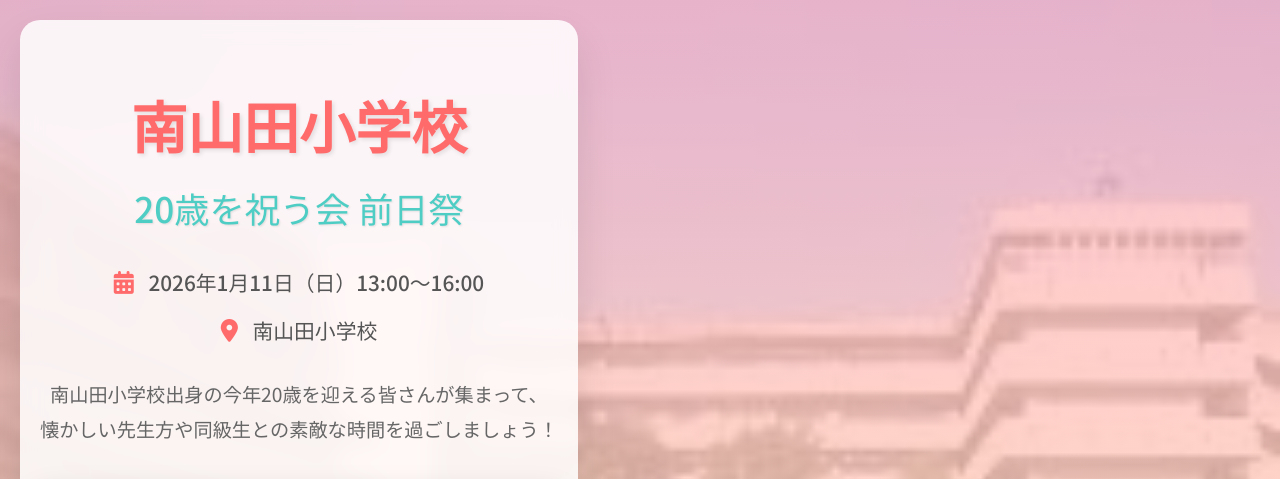
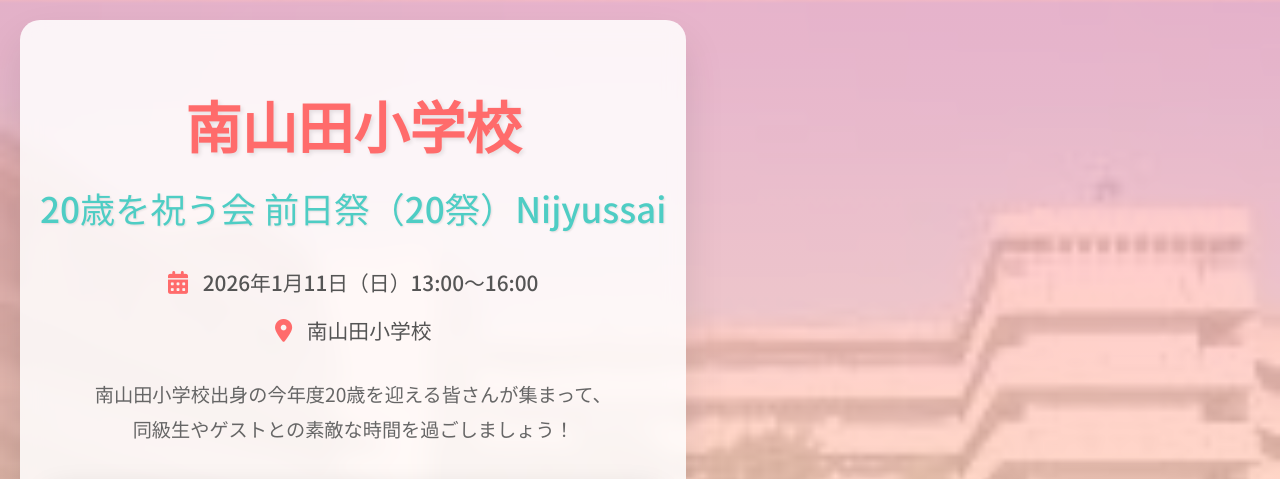
Before and after one commit to ippeitanaka/minamiyamada-20years, a website: page index.html in a window 1280 px wide. Shown: the top 479 px of the page. Drawn offline with Linux system fonts and the light colour scheme.

Commit message:
タイトルと説明文を更新：20祭（Nijyussai）を追加し、文言を調整

```diff
--- a/index.html
+++ b/index.html
@@ -3,7 +3,7 @@
 <head>
     <meta charset="UTF-8">
     <meta name="viewport" content="width=device-width, initial-scale=1.0">
-    <title>南山田小学校 20歳を祝う会 前日祭</title>
+    <title>南山田小学校 20歳を祝う会 前日祭（20祭）Nijyussai</title>
     <link rel="stylesheet" href="styles.css">
     <link href="https://fonts.googleapis.com/css2?family=Noto+Sans+JP:wght@300;400;500;700&display=swap" rel="stylesheet">
     <link rel="stylesheet" href="https://cdnjs.cloudflare.com/ajax/libs/font-awesome/6.0.0/css/all.min.css">
@@ -14,7 +14,7 @@
             <div class="container">
                 <h1 class="hero-title">
                     <span class="title-main">南山田小学校</span>
-                    <span class="title-sub">20歳を祝う会 前日祭</span>
+                    <span class="title-sub">20歳を祝う会 前日祭（20祭）Nijyussai</span>
                 </h1>
                 <div class="hero-details">
                     <p class="hero-date">
@@ -27,8 +27,8 @@
                     </p>
                 </div>
                 <div class="hero-description">
-                    <p>南山田小学校出身の今年20歳を迎える皆さんが集まって、<br>
-                    懐かしい先生方や同級生との素敵な時間を過ごしましょう！</p>
+                    <p>南山田小学校出身の今年度20歳を迎える皆さんが集まって、<br>
+                    同級生やゲストとの素敵な時間を過ごしましょう！</p>
                 </div>
                 <div class="under-construction">
                     <img src="under-construction.png" alt="準備中" class="construction-image">
```
